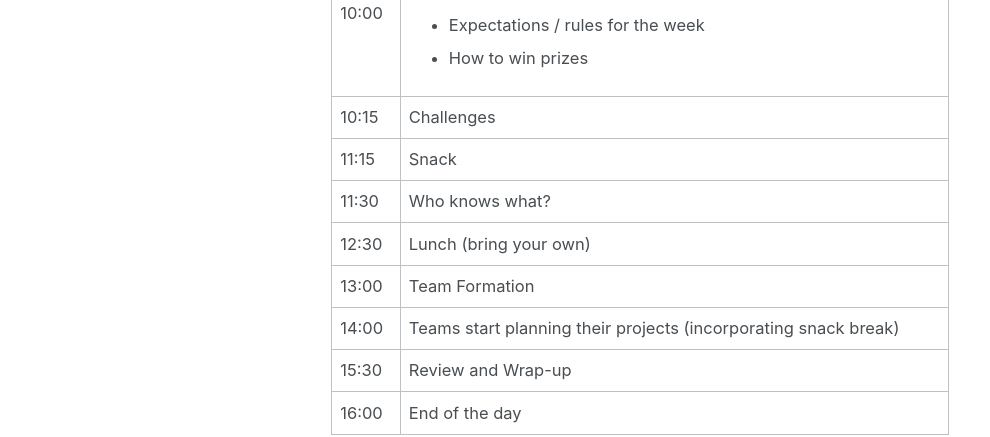
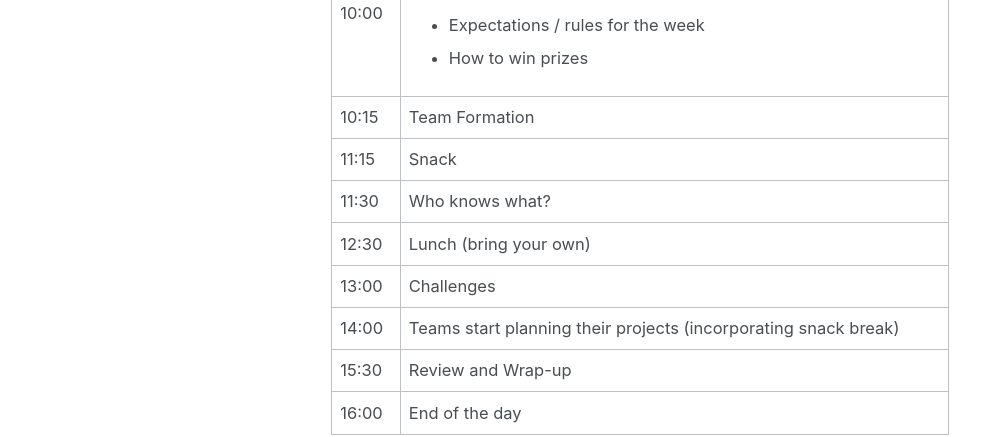
Before and after one commit to prewired/prewired.github.io, a Jekyll site: the page built from _pages/summerhack2017.md, in a window 1280 px wide and 900 px high, scrolled down 2127 px. Shown: the part 153-590 px from the top of the window, without its empty margins (0-990 px from the left). Built offline with Jekyll 4.4.1, drawn with Linux system fonts in a browser that asks for light colours; part of the change alters nothing that is shown.

```diff
--- a/_pages/summerhack2017.md
+++ b/_pages/summerhack2017.md
@@ -62,7 +62,7 @@ To get more of an idea of what will happen, check out this video of highlights f
             </tr>
             <tr>
                 <td>10:15</td>
-                <td>Challenges</td>
+                <td>Team Formation</td>
             </tr>
             <tr>
                 <td>11:15</td>
@@ -78,7 +78,7 @@ To get more of an idea of what will happen, check out this video of highlights f
             </tr>
             <tr>
                 <td>13:00</td>
-                <td>Team Formation</td>
+                <td>Challenges</td>
             </tr>
             <tr>
                 <td>14:00</td>
```
